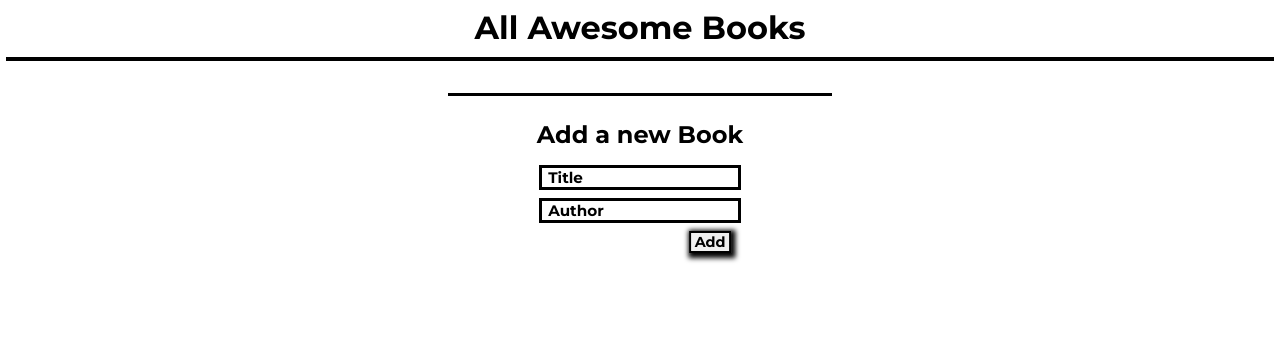
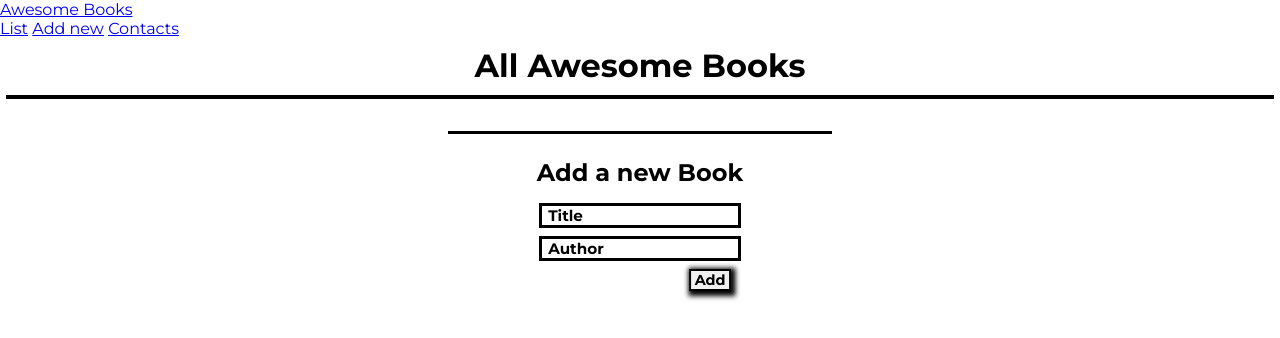
Before and after one commit to BenMukebo/Awesome-Books, a plain HTML site: page index.html in a window 1280 px wide. Drawn offline with Linux system fonts and the light colour scheme.

Commit message:
Create navigation bar that contains links to several section in the index.html file

```diff
--- a/index.html
+++ b/index.html
@@ -9,10 +9,26 @@
     <link href="https://fonts.googleapis.com/css2?family=Montserrat:wght@300;400;500;600;700&display=swap" rel="stylesheet">
 </head>
 <body>
-  <header>
+  <nav class="nav-bar">
+    <div class="logo">
+      <a href="./index.html">Awesome Books</a>
+    </div>
+    <div>
+      <a href="./index.html" class="items list">List</a>
+      <a href="#awesome-forms" class="items add-new">Add new</a>
+      <a href="#contact-div" class="items contacts">Contacts</a>
+    </div>
+  </nav>
+  <div class="date-div">
+    <p id="date-time"></p>
+  </div>
+  <main id="container">
+    <section id="list-books" class="list-book-div">
+      <div class="header-div">
         <h1> All Awesome Books</h1>
-  </header>
+      </div>
       <section id="books-container">
+      </section>
     </section>
     <form id="awesome-forms" action="#">
       <h2>Add a new Book</h2>
@@ -26,8 +42,12 @@
           <input type="text" id="author" name="author" placeholder="Author">
         </div>
         <button type="submit" class="add-btn">Add</button>
+        <p class="message"></p>
       </div>
     </form>
+    </main>
+<script src="luxon.min.js"></script>
 <script src="books.js"></script>
+ <script src="navigation.js"></script>
 </body>
 </html>
```
Lines whose indentation alone changed are shown as unchanged.
